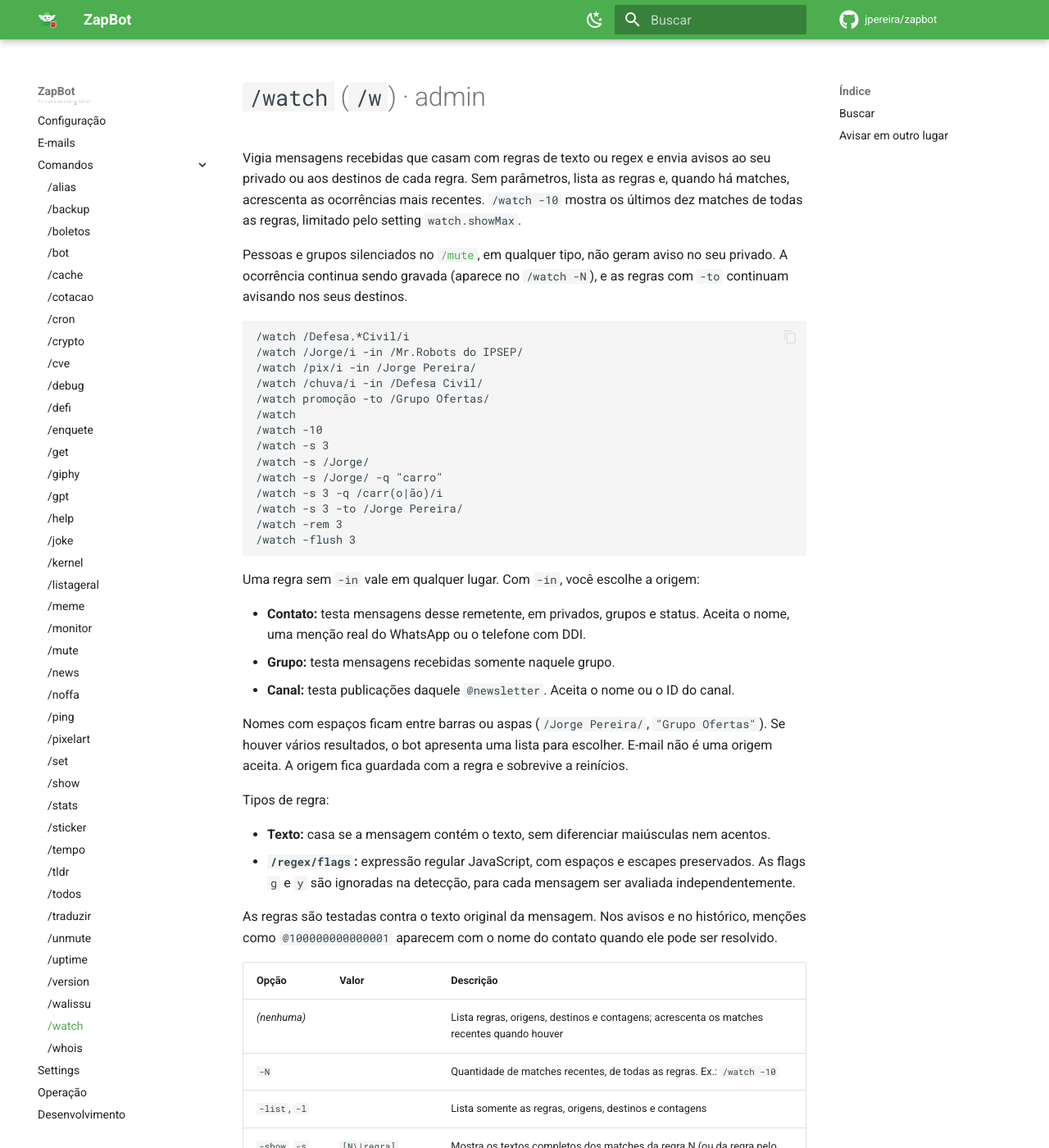
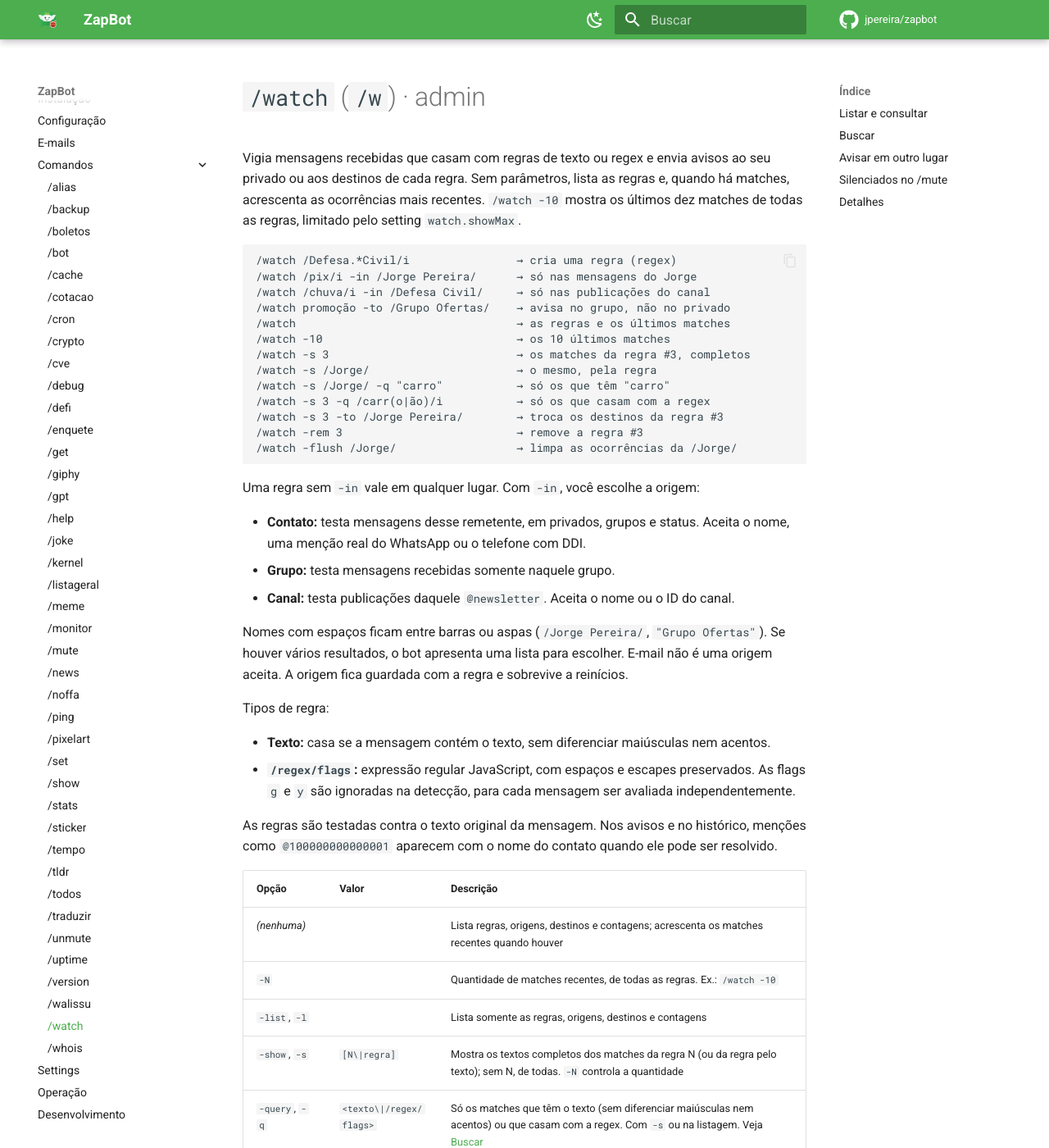
Before and after one commit to jpereira/zapbot, an MkDocs documentation site: the page built from docs/commands/watch.md, in a window 1280 px wide and 1400 px high. Shown: the whole window at 82% size. Built offline with MkDocs 1.6.1 and Material for MkDocs 9.7.7, drawn with Linux system fonts in a browser that asks for light colours; comment, search, counter and statistics services are not loaded; some of the changed text lies outside the part shown.

Commit message:
Review messages, -help, docs and tests of /show, /watch and /mute
Messages: those that joined error and tip on one line now break into lines, with the tip in 💡
below (nonexistent chat no., -q without text, the /show private-chat tip, nonexistent rule and
-to without a rule in /watch). The /watch -l tips now have one line per action, with N standing
for the no. or the rule itself. /show -l <chat> puts the chat name in the title when a single one
matches (before, "de: 2").

-help: one sentence per line and the examples separated, in -l and -q of /show, in -s, -q, -rem
and -flush of /watch and in the /mute text. The /show usage gained the -l [chat] form; the
/watch one, -q in the listing.

Docs (and the site): watch.md is in sections (List and query, Search, Notify elsewhere, Muted in
/mute, Details), with commented examples and outputs as they come out today. show.md gained the
List and Output examples sections, and the -l <chat> example now matches the full list. The
README, the indexes and /bot -status count -q and the /watch ignored ones.

Tests: split by function into their own describes (/show <chat>, -l, -q and -f; /watch and
/mute, the rule in place of the no. and -q), checking the layout of the messages. The /show -e 1
test no longer depends on another test's -l.

````diff
--- a/docs/commands/watch.md
+++ b/docs/commands/watch.md
@@ -5,27 +5,21 @@ aos destinos de cada regra. Sem parâmetros, lista as regras e, quando há match
 ocorrências mais recentes. `/watch -10` mostra os últimos dez matches de todas as regras, limitado
 pelo setting `watch.showMax`.
 
-Pessoas e grupos silenciados no [`/mute`](mute.md), em qualquer tipo, não geram aviso no seu
-privado. A ocorrência continua sendo gravada (aparece no `/watch -N`), e as regras com `-to`
-continuam avisando nos seus destinos.
-
 ```text
-/watch /Defesa.*Civil/i
-/watch /Jorge/i -in /Mr.Robots do IPSEP/
-/watch /pix/i -in /Jorge Pereira/
-/watch /chuva/i -in /Defesa Civil/
-/watch promoção -to /Grupo Ofertas/
-/watch
-/watch -10
-/watch -s 3
-/watch -s /Jorge/
-/watch -s /Jorge/ -q "carro"
-/watch -s 3 -q /carr(o|ão)/i
-/watch -s 3 -to /Jorge Pereira/
-/watch -rem 3
-/watch -flush 3
+/watch /Defesa.*Civil/i                → cria uma regra (regex)
+/watch /pix/i -in /Jorge Pereira/      → só nas mensagens do Jorge
+/watch /chuva/i -in /Defesa Civil/     → só nas publicações do canal
+/watch promoção -to /Grupo Ofertas/    → avisa no grupo, não no privado
+/watch                                 → as regras e os últimos matches
+/watch -10                             → os 10 últimos matches
+/watch -s 3                            → os matches da regra #3, completos
+/watch -s /Jorge/                      → o mesmo, pela regra
+/watch -s /Jorge/ -q "carro"           → só os que têm "carro"
+/watch -s 3 -q /carr(o|ão)/i           → só os que casam com a regex
+/watch -s 3 -to /Jorge Pereira/        → troca os destinos da regra #3
+/watch -rem 3                          → remove a regra #3
+/watch -flush /Jorge/                  → limpa as ocorrências da /Jorge/
 ```
-
 Uma regra sem `-in` vale em qualquer lugar. Com `-in`, você escolhe a origem:
 
 - **Contato:** testa mensagens desse remetente, em privados, grupos e status. Aceita o nome, uma
@@ -52,16 +46,18 @@ As regras são testadas contra o texto original da mensagem. Nos avisos e no his
 | `-N` | | Quantidade de matches recentes, de todas as regras. Ex.: `/watch -10` |
 | `-list`, `-l` | | Lista somente as regras, origens, destinos e contagens |
 | `-show`, `-s` | `[N\|regra]` | Mostra os textos completos dos matches da regra N (ou da regra pelo texto); sem N, de todas. `-N` controla a quantidade |
-| `-query`, `-q` | `<texto\|/regex/flags>` | Só os matches que têm o texto, sem diferenciar maiúsculas nem acentos, ou que casam com a regex. Com `-s` ou na listagem. Veja [Buscar](#buscar) |
+| `-query`, `-q` | `<texto\|/regex/flags>` | Só os matches que têm o texto (sem diferenciar maiúsculas nem acentos) ou que casam com a regex. Com `-s` ou na listagem. Veja [Buscar](#buscar) |
 | `-in` | `<origem>` | Restringe uma regra nova a contato, grupo ou canal |
-| `-rem`, `-r` | `N\|regra` | Remove a regra N, suas ocorrências, origem e destinos; as seguintes são renumeradas |
-| `-flush`, `-f` | `[N\|regra]` | Apaga as ocorrências da regra N; sem N, de todas. Mantém regras, origens e destinos |
+| `-rem`, `-r` | `N\|regra` | Remove a regra N (ou a regra pelo texto), suas ocorrências, origem e destinos; as seguintes são renumeradas |
+| `-flush`, `-f` | `[N\|regra]` | Apaga as ocorrências da regra N (ou da regra pelo texto); sem N, de todas. Mantém regras, origens e destinos |
 | `-to` | `<destino\|off>` | Define onde os avisos serão enviados, ao criar a regra ou com `-s N`. Repita para vários destinos; `off` volta ao seu privado |
 | `-mask`, `-m` | | Ofusca telefones na saída desta execução. Ex.: `+55219****44` |
 
 Use `/watch -s 3 -mask` para ver os matches com telefones ofuscados, mantendo os cinco primeiros e
 os dois últimos dígitos. As regras, os destinos e as ocorrências ficam guardados completos. A
 máscara não fica ativada para os avisos automáticos.
+
+## Listar e consultar
 
 Os números positivos após `-s`, `-rem` e `-flush` identificam **regras**, conforme a listagem. O
 número com hífen `-N` é a quantidade de matches a exibir. A listagem normal resume os textos; `-s`
@@ -71,6 +67,8 @@ No lugar do número, `-s`, `-rem` e `-flush` aceitam a própria regra, como apar
 `/watch -s /Jorge/` é o mesmo que `/watch -s 3` quando a regra #3 é `/Jorge/`. Vale a regra
 inteira, sem diferenciar maiúsculas nem acentos, ou um trecho que esteja em uma só regra
 (`/watch -s Sportiva`). Se o trecho estiver em mais de uma, o bot lista as regras que casam.
+
+Uma listagem, com as dicas no fim, uma por linha:
 
 ```text
 👀 WATCH: REGRAS (2/20)
@@ -85,22 +83,20 @@ inteira, sem diferenciar maiúsculas nem acentos, ou um trecho que esteja em uma
 1. 📅 06/10/2026, 01:09:35 · 🔎 #1
     📰 Defesa Civil
     💬 "A Defesa Civil informa: alerta de chuva"
+
+💡 Dicas (N: o nº ou a própria regra)
+/watch -s N mostra as mensagens completas.
+/watch -s N -q <texto|/regex/> só as que casam.
+/watch -s N -to <destino|off> troca os destinos.
+/watch -f N limpa as ocorrências.
 ```
-
-Em status e transmissões (`@broadcast`), o remetente é identificado pelo autor da mensagem. Um
-`@lid` é convertido para telefone quando o WhatsApp fornece a correspondência. Sem ela, o número
-fica indisponível; sem autor, o nome aparece como `Desconhecido`.
-
-Publicações de canais (`@newsletter`) aparecem com `📰 Canal: <nome>` nos avisos; o histórico usa 📰 e
-o nome do canal. Canais não exibem nome nem telefone de contato. Quando o canal não pode ser
-consultado, o histórico usa o nome salvo.
 
 ## Buscar
 
-O `-q <texto>` filtra os matches pelo corpo da mensagem, sem diferenciar maiúsculas nem acentos. Com
-espaços, vai entre aspas (`-q "bom dia"`). Funciona com o `-s` (de uma regra ou, sem N, de todas) e
-na listagem (`/watch -q carro`); o total conta só os que têm o texto, e o `-N` limita quantos são
-exibidos. Não combina com `-l`, `-rem`, `-flush` nem com uma regra nova.
+O `-q <texto>` filtra os matches pelo corpo da mensagem, sem diferenciar maiúsculas nem acentos.
+Com espaços, vai entre aspas (`-q "bom dia"`). Funciona com o `-s` (de uma regra ou, sem N, de
+todas) e na listagem (`/watch -q carro`). O total conta só os que casam, e o `-N` limita quantos
+são exibidos. Não combina com `-l`, `-rem`, `-flush` nem com uma regra nova.
 
 Com barras, é uma regex com flags, como nas regras (`-q /carr(o|ão)/i`): testa o texto como veio,
 então, sem a flag `i`, diferencia maiúsculas, e os acentos contam.
@@ -111,6 +107,10 @@ então, sem a flag `i`, diferencia maiúsculas, e os acentos contam.
 🔎 Regra #3: /Jorge/
 🔍 Busca: "carro"
 📦 Total: 1
+
+1. 📅 09/10/2026, 10:12:40
+    👥 Família · 👤 Fulano
+    💬 "Jorge vendeu o carro"
 ```
 
 ## Avisar em outro lugar
@@ -129,6 +129,15 @@ número, menção ou e-mail, como nos outros comandos
 E-mail exige SMTP configurado; `email` usa `QRCODE_EMAIL_SMTP_TO`. Uma ocorrência gera um aviso por
 destino, reunindo as regras que casaram para aquele destino.
 
+## Silenciados no `/mute`
+
+Pessoas e grupos silenciados no [`/mute`](mute.md), em qualquer tipo, não geram aviso no seu
+privado. A ocorrência continua sendo gravada (aparece no `/watch -N`), e as regras com `-to`
+continuam avisando nos seus destinos. Cada aviso cortado conta nas ignoradas do `/mute` e do
+`/bot -status`, como `watch`.
+
+## Detalhes
+
 As mensagens da própria conta e os comandos reconhecidos ficam fora da detecção. A mesma mensagem
 não gera dois avisos para a mesma regra. As regras ficam em `watch.rules`, com máximo definido por
 `watch.max`; as ocorrências são retidas por `watch.hitsRetentionDays` ou até um `/watch -flush`. As
@@ -136,3 +145,11 @@ respostas saem no chat onde o comando foi digitado.
 
 Miniaturas de localização ficam fora das regras de texto e regex. A localização e suas
 coordenadas continuam guardadas no cache; recebê-la não executa comandos.
+
+Em status e transmissões (`@broadcast`), o remetente é identificado pelo autor da mensagem. Um
+`@lid` é convertido para telefone quando o WhatsApp fornece a correspondência. Sem ela, o número
+fica indisponível; sem autor, o nome aparece como `Desconhecido`.
+
+Publicações de canais (`@newsletter`) aparecem com `📰 Canal: <nome>` nos avisos; o histórico usa 📰 e
+o nome do canal. Canais não exibem nome nem telefone de contato. Quando o canal não pode ser
+consultado, o histórico usa o nome salvo.
````
Also changed, not shown: README.md (+3 -3 lines), docs/commands/bot.md (+4 -3 lines), docs/commands/index.md (+3 -3 lines), docs/commands/mute.md (+1 -1 lines), docs/commands/show.md (+36 -8 lines), docs/index.md (+4 -2 lines), 6 other files.
